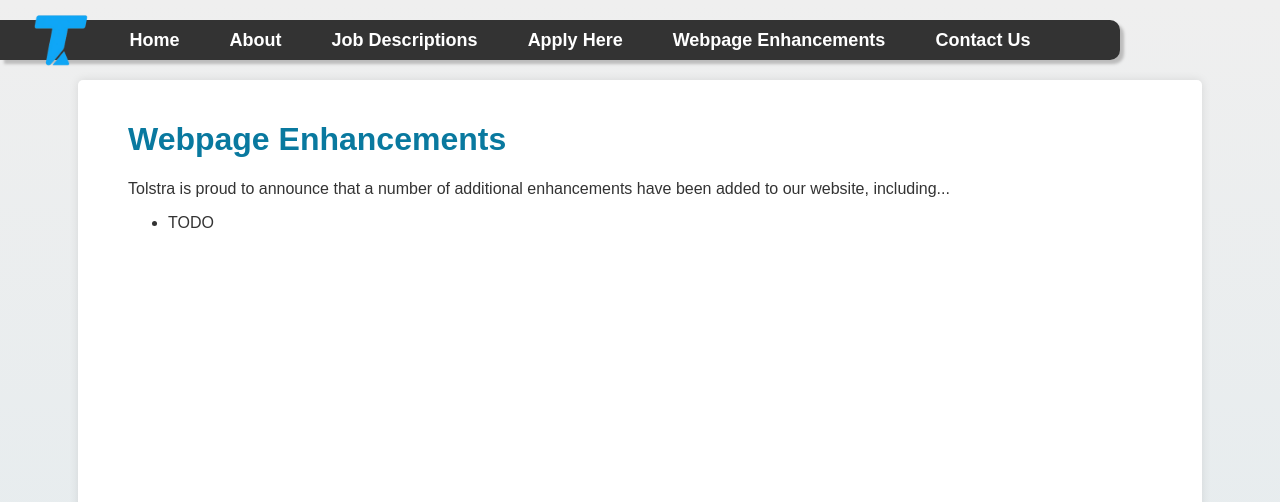
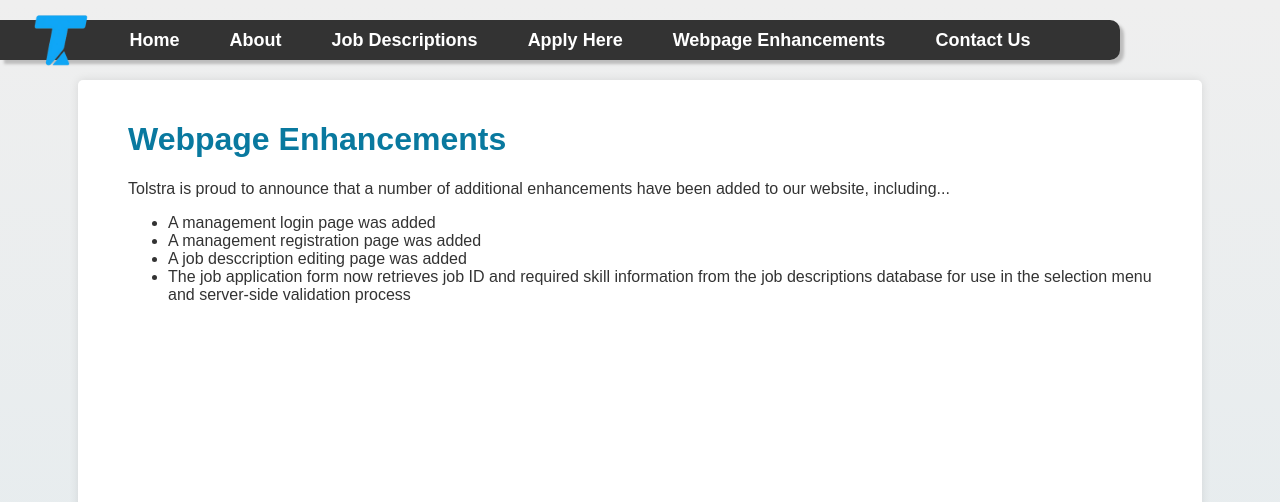
Before and after one commit to AshKmo/cos10026-part2, a PHP site: page /enhancements.php in a window 1280 px wide. Shown: the top 502 px of the page. Run offline with PHP 8.4, Linux system fonts and the light colour scheme; data that the repository does not hold is empty.

Commit message:
update enhancements.php to reflect the enhancements we are working on

```diff
--- a/apply.php
+++ b/apply.php
@@ -79,6 +79,7 @@
 		if (isset($_SESSION["APPLY_FORM_ERROR_MESSAGE"])) {
 			echo '<hr><p id="apply-error-message">' . ($_SESSION["APPLY_FORM_ERROR_MESSAGE"]) . '</p>';
 		}
+		unset($_SESSION["APPLY_FORM_ERROR_MESSAGE"]);
 		?>
 
 		<!-- HTML form containing all fields for submission -->
--- a/enhancements.php
+++ b/enhancements.php
@@ -31,7 +31,10 @@
 		<p>Tolstra is proud to announce that a number of additional enhancements have been added to our website, including...</p>
 		<ul>
 			<!-- TODO: add some enhancements to the list -->
-			<li>TODO</li>
+			<li>A management login page was added</li>
+			<li>A management registration page was added</li>
+			<li>A job desccription editing page was added</li>
+			<li>The job application form now retrieves job ID and required skill information from the job descriptions database for use in the selection menu and server-side validation process</li>
 		</ul>
 
 	</main>
```
